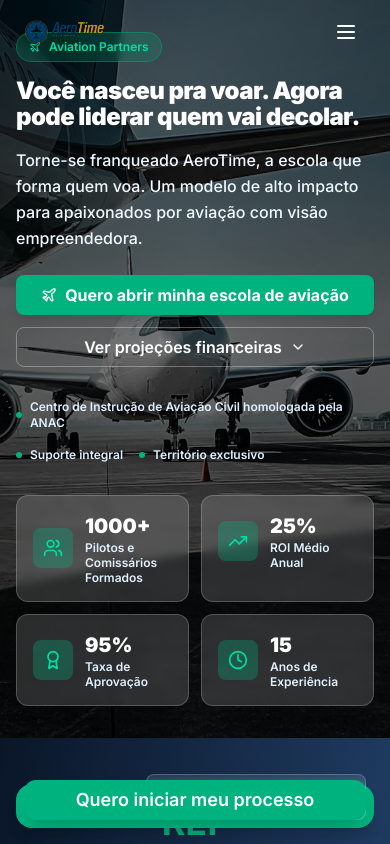
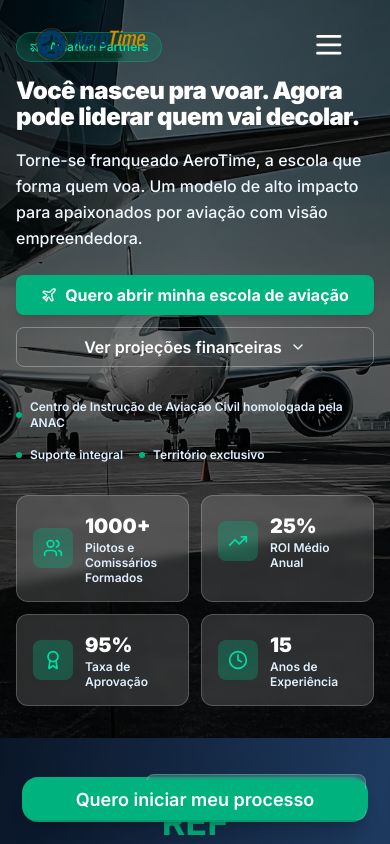
Before and after one commit to mooningsolana-create/aerotime, a Next.js app: page / in a window 390 px wide. Shown: the top 844 px of the page. Built offline with nearby package versions, Linux system fonts and the light colour scheme.

Commit message:
Updated Header.tsx

```diff
--- a/components/sections/Header.tsx
+++ b/components/sections/Header.tsx
@@ -24,11 +24,10 @@
   }
 
   const handleCtaClick = () => {
-    // Track CTA click event for analytics
     if (typeof window !== 'undefined' && (window as any).gtag) {
-      ;(window as any).gtag('event', 'cta_click', {
+      (window as any).gtag('event', 'cta_click', {
         event_category: 'engagement',
-        event_label: 'header_cta',
+        event_label: 'header_cta'
       })
     }
     handleScrollTo('formulario')
@@ -45,32 +44,30 @@
   return (
     <>
       <motion.header
-        initial={{ y: -100 }}
+        initial={{ y: -140 }}
         animate={{ y: 0 }}
         className={`fixed top-0 left-0 right-0 z-50 transition-all duration-300 ${
           isScrolled ? 'bg-white/95 backdrop-blur-md shadow-lg' : 'bg-transparent'
         }`}
       >
-        <div className="max-w-[1280px] mx-auto px-6">
-          <div className="flex items-center justify-between h-16 lg:h-20">
+        <div className="max-w-[1280px] mx-auto px-[2.1rem]">
+          <div className="flex items-center justify-between h-[5.6rem] lg:h-[7rem]">
             {/* Logo */}
-            <a href="/" aria-label="Início" className="flex items-center">
+            <a href="/" className="flex items-center" aria-label="Página inicial">
               <img
                 src="/logo.svg"
                 alt="Logo"
-                className="h-8 w-auto lg:h-10"
-                loading="eager"
-                decoding="async"
+                className="h-[2.8rem] lg:h-[3.5rem] w-auto"
               />
             </a>
 
             {/* Desktop Navigation */}
-            <nav className="hidden lg:flex items-center gap-8">
+            <nav className="hidden lg:flex items-center gap-[2.8rem]">
               {menuItems.map((item) => (
                 <button
                   key={item.id}
                   onClick={() => handleScrollTo(item.id)}
-                  className={`text-sm font-medium transition-colors hover:text-[#00B37E] focus-visible:outline-none focus-visible:ring-2 focus-visible:ring-[#00B37E] ${
+                  className={`text-[1.225rem] font-medium transition-colors hover:text-[#00B37E] focus-visible:outline-none focus-visible:ring-2 focus-visible:ring-[#00B37E] ${
                     isScrolled ? 'text-[#0B1A2A] hover:text-[#00B37E]' : 'text-white/90 hover:text-[#00E0A4]'
                   }`}
                 >
@@ -84,9 +81,9 @@
               <Button
                 onClick={handleCtaClick}
                 size="lg"
-                className="bg-[#00B37E] hover:bg-[#00E0A4] text-white font-semibold px-6 py-3 rounded-2xl shadow-lg hover:shadow-xl transform hover:-translate-y-1 transition-all duration-300"
+                className="bg-[#00B37E] hover:bg-[#00E0A4] text-white font-semibold px-[2.1rem] py-[1.05rem] rounded-2xl shadow-lg hover:shadow-xl transform hover:-translate-y-1 transition-all duration-300"
               >
-                <Plane className="mr-2 h-4 w-4" />
+                <Plane className="mr-2 h-[1.4rem] w-[1.4rem]" />
                 Quero abrir minha escola
               </Button>
             </div>
@@ -94,12 +91,12 @@
             {/* Mobile Menu Toggle */}
             <button
               onClick={() => setIsMobileMenuOpen(!isMobileMenuOpen)}
-              className={`lg:hidden p-2 rounded-md transition-colors ${
+              className={`lg:hidden p-[0.7rem] rounded-md transition-colors ${
                 isScrolled ? 'text-[#00294C] hover:bg-gray-100' : 'text-white hover:bg-white/10'
               }`}
-              aria-label="Abrir/fechar menu móvel"
+              aria-label="Alternar menu mobile"
             >
-              {isMobileMenuOpen ? <X className="h-6 w-6" /> : <Menu className="h-6 w-6" />}
+              {isMobileMenuOpen ? <X className="h-[2.1rem] w-[2.1rem]" /> : <Menu className="h-[2.1rem] w-[2.1rem]" />}
             </button>
           </div>
         </div>
@@ -113,21 +110,21 @@
               exit={{ opacity: 0, height: 0 }}
               className="lg:hidden bg-white border-t border-[#E6EDF5]"
             >
-              <div className="px-6 py-4 space-y-4">
+              <div className="px-[2.1rem] py-[1.4rem] space-y-[1.4rem]">
                 {menuItems.map((item) => (
                   <button
                     key={item.id}
                     onClick={() => handleScrollTo(item.id)}
-                    className="block w-full text-left text-[#0B1A2A] hover:text-[#00B37E] font-medium py-2 transition-colors"
+                    className="block w-full text-left text-[#0B1A2A] hover:text-[#00B37E] font-medium py-[0.7rem] text-[1.225rem] transition-colors"
                   >
                     {item.label}
                   </button>
                 ))}
                 <Button
                   onClick={handleCtaClick}
-                  className="w-full bg-[#00B37E] hover:bg-[#00E0A4] text-white font-semibold py-3 rounded-2xl mt-4"
+                  className="w-full bg-[#00B37E] hover:bg-[#00E0A4] text-white font-semibold py-[1.05rem] rounded-2xl mt-[1.4rem]"
                 >
-                  <Plane className="mr-2 h-4 w-4" />
+                  <Plane className="mr-2 h-[1.4rem] w-[1.4rem]" />
                   Quero abrir minha escola
                 </Button>
               </div>
@@ -138,16 +135,16 @@
 
       {/* Floating CTA for Mobile */}
       <motion.div
-        initial={{ y: 100 }}
+        initial={{ y: 140 }}
         animate={{ y: 0 }}
-        className="lg:hidden fixed bottom-4 left-4 right-4 z-40"
+        className="lg:hidden fixed bottom-[1.4rem] left-[1.4rem] right-[1.4rem] z-40"
       >
         <Button
           onClick={handleCtaClick}
           size="lg"
-          className="w-full bg-[#00B37E] hover:bg-[#00E0A4] text-white font-semibold py-4 rounded-2xl shadow-lg"
+          className="w-full bg-[#00B37E] hover:bg-[#00E0A4] text-white font-semibold py-[1.4rem] rounded-2xl shadow-lg"
         >
-          <Plane className="mr-2 h-4 w-4" />
+          <Plane className="mr-2 h-[1.4rem] w-[1.4rem]" />
           Quero abrir minha escola de aviação
         </Button>
       </motion.div>
```
